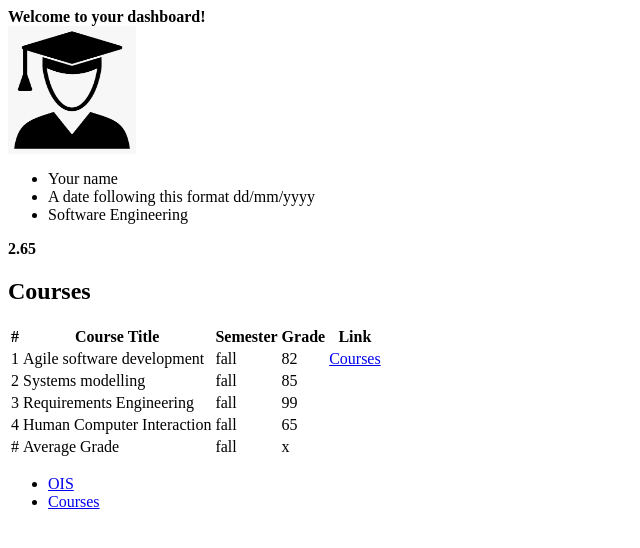
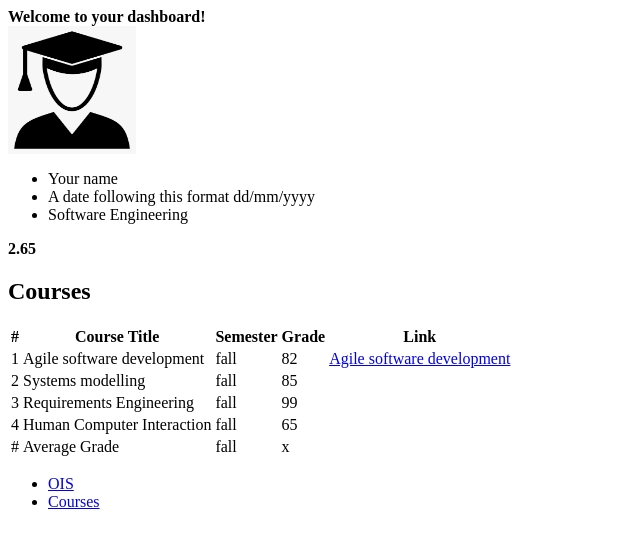
Before and after one commit to AnettSandberg/Web_Application_Dev, a plain HTML site: page index.html in a window 1280 px wide. Shown: the whole page, without its empty margins (0-640 px from the left). Drawn offline with Linux system fonts and the light colour scheme.

Commit message:
Update index.html

```diff
--- a/index.html
+++ b/index.html
@@ -47,7 +47,7 @@
             <td>Agile software development</td>
             <td>fall</td>
             <td>82</td>
-            <td> <a href = "https://courses.cs.ut.ee/2024/ASD/fall">Courses</a></td>
+            <td> <a href = "https://courses.cs.ut.ee/2024/ASD/fall">Agile software development</a> </td>
         </tr>
         <tr>
             <td>2</td>
```
